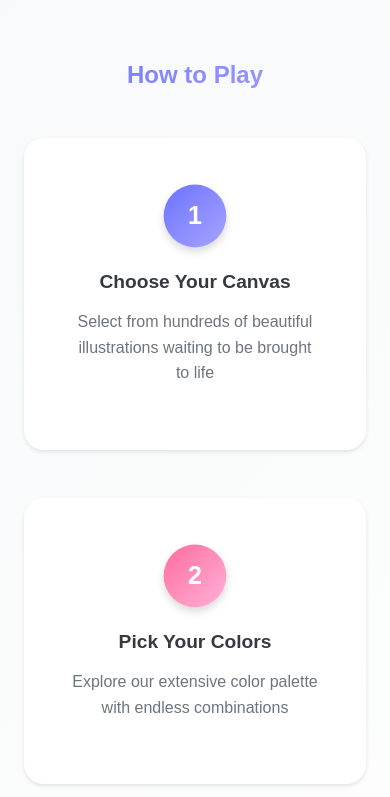
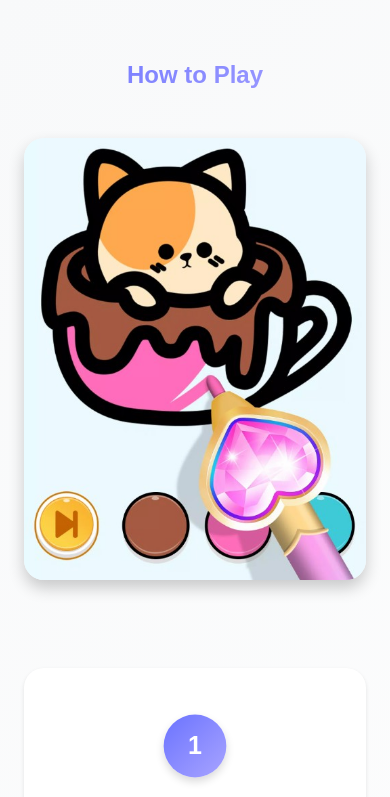
Before and after one commit to AnastasiiaBulba/trygamng, a plain HTML site: page index.html in a window 390 px wide. Shown: the part 2480-3277 px from the top of the page. Drawn offline with Linux system fonts and the light colour scheme.

Commit message:
img section

```diff
--- a/css/how-to-play.css
+++ b/css/how-to-play.css
@@ -1,6 +1,31 @@
 .how-to-play {
   padding: var(--spacing-xxl) 0;
   background: linear-gradient(135deg, var(--light-gray) 0%, var(--white) 100%);
+}
+
+.how-to-play-content {
+  display: flex;
+  align-items: center;
+  gap: var(--spacing-xl);
+  margin-top: var(--spacing-xl);
+}
+
+.how-to-play-image {
+  flex: 1;
+  max-width: 400px;
+}
+
+.how-to-play-image img {
+  width: 100%;
+  height: auto;
+  border-radius: var(--border-radius-lg);
+  box-shadow: var(--shadow-lg);
+  transition: all var(--transition-normal);
+}
+
+.how-to-play-image img:hover {
+  transform: scale(1.05);
+  box-shadow: var(--shadow-xl);
 }
 
 .instructions-grid {
@@ -104,6 +129,16 @@
 
 /* Responsive Design */
 @media (max-width: 768px) {
+  .how-to-play-content {
+    flex-direction: column;
+    gap: var(--spacing-lg);
+  }
+
+  .how-to-play-image {
+    max-width: 100%;
+    order: -1;
+  }
+
   .instruction-step {
     flex-direction: column;
     text-align: center;
--- a/index.html
+++ b/index.html
@@ -109,6 +109,10 @@
     <section class="how-to-play" id="how-to-play">
       <div class="container">
         <h2 class="section-title">How to Play</h2>
+        <div class="how-to-play-content">
+          <div class="how-to-play-image">
+            <img src="./img/section4.jpg" alt="How to Play Tap To Color" />
+          </div>
           <div class="instructions-grid">
             <div class="instruction-step">
               <div class="step-number">1</div>
@@ -143,6 +147,7 @@
                 <p>
                   Watch your masterpiece come to life while finding inner peace
                 </p>
+              </div>
             </div>
           </div>
         </div>
```
Lines whose indentation alone changed are shown as unchanged.
